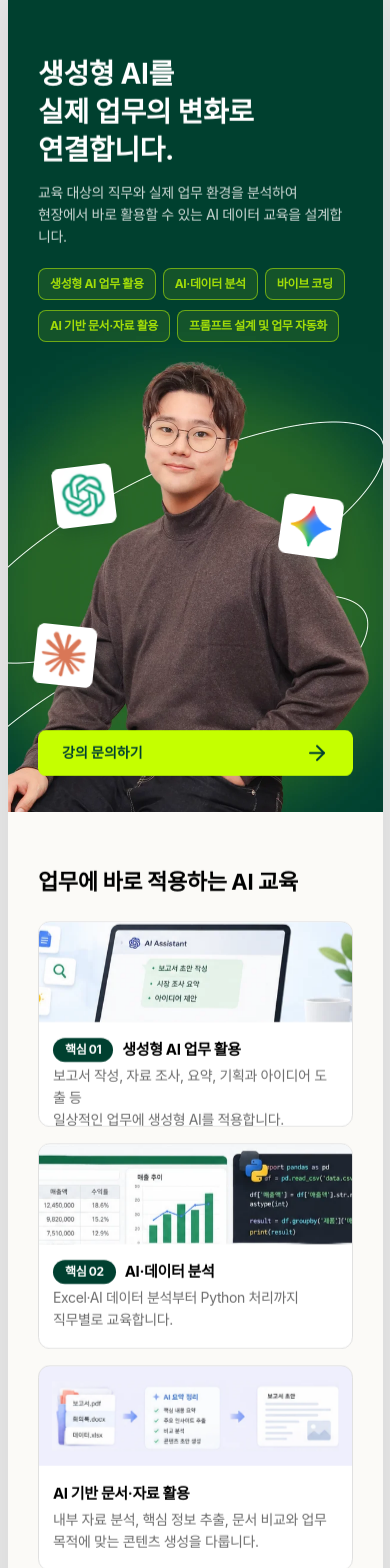
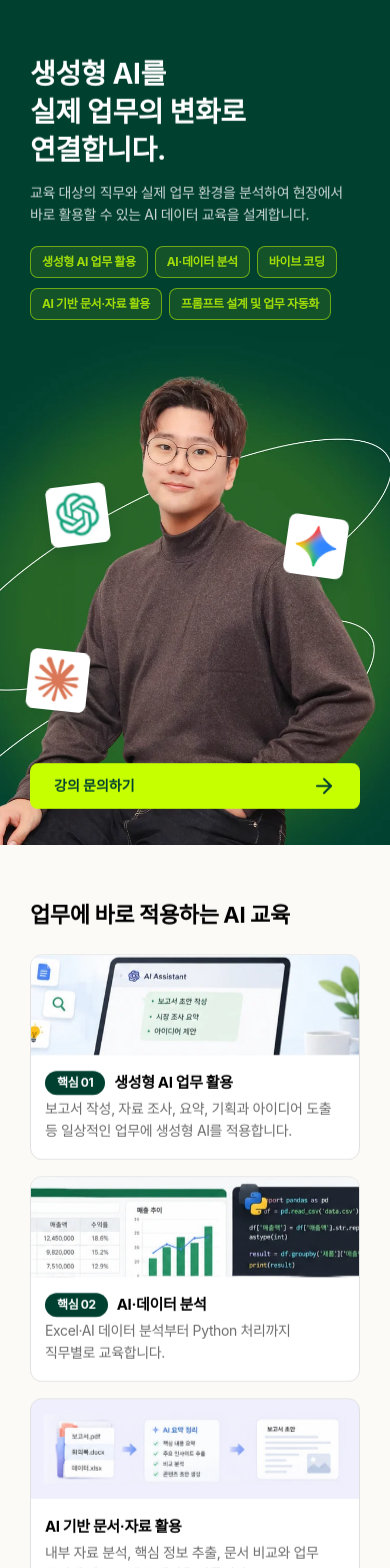
Before and after one commit to Aydencompany/Aydencompany.github.io, a Next.js app: page / in a window 390 px wide. Shown: the top 1568 px of the page. Built offline with nearby package versions, Linux system fonts and the light colour scheme; a web font is replaced by a local one.

Commit message:
Improve responsive text wrapping

```diff
--- a/app/globals.css
+++ b/app/globals.css
@@ -60,15 +60,22 @@ img {
 }
 
 .mobile-page {
-  width: min(100%, 375px);
+  width: 100%;
+  max-width: 430px;
   margin: auto;
   overflow: hidden;
   background: var(--white);
+  word-break: keep-all;
+  overflow-wrap: anywhere;
+}
+
+.title-line {
+  display: block;
 }
 
 .mobile-hero {
   position: relative;
-  height: 812px;
+  height: clamp(812px, 216.54vw, 931px);
   overflow: hidden;
   padding: 55px 30px;
   background: var(--green);
@@ -82,7 +89,7 @@ img {
 
 .mobile-hero h1 {
   margin: 0 0 13px;
-  font-size: 28px;
+  font-size: clamp(26px, 7.47vw, 28px);
   font-weight: 700;
   line-height: 38px;
 }
@@ -92,6 +99,7 @@ img {
   color: rgba(255, 255, 255, 0.8);
   font-size: 14px;
   line-height: 22px;
+  text-wrap: pretty;
 }
 
 .hero-tags {
@@ -117,7 +125,7 @@ img {
 .hero-art {
   position: absolute;
   inset: 0;
-  height: 812px;
+  height: clamp(812px, 216.54vw, 931px);
   overflow: hidden;
 }
 
@@ -154,15 +162,15 @@ img {
 }
 
 .floating-icon-chatgpt {
-  top: 469px;
-  left: 46px;
+  top: clamp(469px, 125.07vw, 538px);
+  left: clamp(39px, 12.27vw, 53px);
   --duration: 3.6s;
   --angle: -7deg;
 }
 
 .floating-icon-claude {
-  top: 627px;
-  left: 27px;
+  top: clamp(627px, 167.2vw, 719px);
+  left: clamp(24px, 7.2vw, 31px);
   --float-y: -10px;
   --duration: 4.2s;
   --delay: -1.4s;
@@ -170,8 +178,8 @@ img {
 }
 
 .floating-icon-gemini {
-  top: 499px;
-  right: 42px;
+  top: clamp(499px, 133.07vw, 572px);
+  right: clamp(36px, 11.2vw, 48px);
   --float-y: -7px;
   --duration: 3.9s;
   --delay: -2.2s;
@@ -262,7 +270,7 @@ img {
 }
 
 .course-card {
-  height: 206px;
+  min-height: 206px;
   overflow: hidden;
   border: 1px solid var(--line);
   border-radius: 12px;
@@ -309,6 +317,7 @@ img {
   color: var(--gray);
   font-size: 14px;
   line-height: 22px;
+  text-wrap: pretty;
 }
 
 .course-card-docs {
@@ -403,7 +412,7 @@ img {
 }
 
 .patent {
-  height: 114px;
+  min-height: 114px;
   background: var(--green);
   color: var(--white);
 }
@@ -437,7 +446,7 @@ img {
 }
 
 .mobile-contact {
-  height: 352px;
+  min-height: 352px;
   padding: 54px 30px;
   background: var(--green);
   color: var(--white);
@@ -446,7 +455,7 @@ img {
 
 .mobile-contact h2 {
   margin: 0 0 17px;
-  font-size: 28px;
+  font-size: clamp(24px, 7.47vw, 28px);
   line-height: 38px;
 }
 
@@ -455,6 +464,7 @@ img {
   color: rgba(255, 255, 255, 0.8);
   font-size: 14px;
   line-height: 22px;
+  text-wrap: pretty;
 }
 
 .reveal {
@@ -716,7 +726,7 @@ img {
   }
 }
 
-@media (min-width: 376px) {
+@media (min-width: 431px) {
   .mobile-page {
     box-shadow: 0 0 40px rgba(0, 0, 0, 0.08);
   }
--- a/app/page.tsx
+++ b/app/page.tsx
@@ -8,64 +8,39 @@ const courses = [
     alt: "생성형 AI 업무 화면",
     badge: "핵심 01",
     title: "생성형 AI 업무 활용",
-    description: (
-      <>
-        보고서 작성, 자료 조사, 요약, 기획과 아이디어 도출 등
-        <br />
-        일상적인 업무에 생성형 AI를 적용합니다.
-      </>
-    ),
+    description:
+      "보고서 작성, 자료 조사, 요약, 기획과 아이디어 도출 등 일상적인 업무에 생성형 AI를 적용합니다.",
   },
   {
     image: "./mobile/course-data.webp",
     alt: "AI 데이터 분석 화면",
     badge: "핵심 02",
     title: "AI·데이터 분석",
-    description: (
-      <>
-        Excel·AI 데이터 분석부터 Python 처리까지
-        <br />
-        직무별로 교육합니다.
-      </>
-    ),
+    description:
+      "Excel·AI 데이터 분석부터 Python 처리까지 직무별로 교육합니다.",
   },
   {
     image: "./mobile/course-docs.webp",
     alt: "AI 문서 활용 화면",
     title: "AI 기반 문서·자료 활용",
     variant: "docs",
-    description: (
-      <>
-        내부 자료 분석, 핵심 정보 추출, 문서 비교와 업무
-        <br />
-        목적에 맞는 콘텐츠 생성을 다룹니다.
-      </>
-    ),
+    description:
+      "내부 자료 분석, 핵심 정보 추출, 문서 비교와 업무 목적에 맞는 콘텐츠 생성을 다룹니다.",
   },
   {
     image: "./mobile/course-automation.webp",
     alt: "프롬프트 자동화 화면",
     title: "프롬프트 설계 및 업무 자동화",
     variant: "automation",
-    description: (
-      <>
-        원하는 결과를 얻기 위한 프롬프트 구조와 반복 업무를
-        <br />
-        효율적으로 처리하는 활용 방법을 학습합니다.
-      </>
-    ),
+    description:
+      "원하는 결과를 얻기 위한 프롬프트 구조와 반복 업무를 효율적으로 처리하는 활용 방법을 학습합니다.",
   },
   {
     image: "./mobile/course-vibe.webp",
     alt: "바이브 코딩 화면",
     title: "바이브 코딩",
-    description: (
-      <>
-        개발 경험이 없는 실무자도 생성형 AI를 활용해
-        <br />
-        간단한 웹페이지와 업무 도구를 제작할 수 있습니다.
-      </>
-    ),
+    description:
+      "개발 경험이 없는 실무자도 생성형 AI를 활용해 간단한 웹페이지와 업무 도구를 제작할 수 있습니다.",
   },
 ];
 
@@ -75,39 +50,24 @@ const programs = [
     title: "직무 맞춤형 설계",
     image: "./mobile/program-custom.webp",
     alt: "직무 맞춤형 교육 자료",
-    description: (
-      <>
-        교육 대상, 담당 업무, 활용 목적과 숙련도를 고려해
-        <br />
-        교육 내용과 난이도를 구성합니다.
-      </>
-    ),
+    description:
+      "교육 대상, 담당 업무, 활용 목적과 숙련도를 고려해 교육 내용과 난이도를 구성합니다.",
   },
   {
     badge: "핵심 02",
     title: "실제 업무 사례 중심",
     image: "./mobile/program-case.webp",
     alt: "현장 강의 모습",
-    description: (
-      <>
-        문서 작성, 자료 조사, 데이터 분석 등 현장에서 자주 접하는
-        <br />
-        업무를 중심으로 설명합니다.
-      </>
-    ),
+    description:
+      "문서 작성, 자료 조사, 데이터 분석 등 현장에서 자주 접하는 업무를 중심으로 설명합니다.",
   },
   {
     badge: "핵심 03",
     title: "참여형 실습",
     image: "./mobile/program-practice.webp",
     alt: "참여형 실습 모습",
-    description: (
-      <>
-        설명을 듣는 데서 끝나지 않고 직접 프롬프트를 작성하고
-        <br />
-        결과물을 만들어봅니다.
-      </>
-    ),
+    description:
+      "설명을 듣는 데서 끝나지 않고 직접 프롬프트를 작성하고 결과물을 만들어봅니다.",
   },
 ];
 
@@ -279,16 +239,13 @@ export default function Home() {
         <section className="mobile-hero">
           <div className="hero-copy reveal">
             <h1>
-              생성형 AI를
-              <br />
-              실제 업무의 변화로
-              <br />
-              연결합니다.
+              <span className="title-line">생성형 AI를</span>
+              <span className="title-line">실제 업무의 변화로</span>
+              <span className="title-line">연결합니다.</span>
             </h1>
             <p>
-              교육 대상의 직무와 실제 업무 환경을 분석하여
-              <br />
-              현장에서 바로 활용할 수 있는 AI 데이터 교육을 설계합니다.
+              교육 대상의 직무와 실제 업무 환경을 분석하여 현장에서 바로
+              활용할 수 있는 AI 데이터 교육을 설계합니다.
             </p>
           </div>
 
@@ -368,24 +325,19 @@ export default function Home() {
 
         <section id="profile" className="mobile-section profile-section">
           <h2 className="reveal">
-            연구부터 현장 적용까지
-            <br />
-            경험한 실무형 강사
+            <span className="title-line">연구부터 현장 적용까지</span>
+            <span className="title-line">경험한 실무형 강사</span>
           </h2>
           <div className="profile-list">
             <article className="patent reveal">
               <h3>
-                거대언어모델을 이용한 언어재활 업무지원
-                <br />
-                방법 및 시스템
+                거대언어모델을 이용한 언어재활 업무지원 방법 및 시스템
               </h3>
               <p>특허 제10-2915253호·공동 발명</p>
             </article>
             <article className="patent reveal">
               <h3>
-                도메인 특화 RAG 기반 언어재활 목표 ·
-                <br />
-                치료계획 생성 연구
+                도메인 특화 RAG 기반 언어재활 목표 · 치료계획 생성 연구
               </h3>
               <p>Expert Systems with Applications 투고 연구 공동저자</p>
             </article>
@@ -405,14 +357,12 @@ export default function Home() {
         <section id="contact" className="mobile-contact">
           <div className="reveal">
             <h2>
-              조직에 필요한 AI 교육을
-              <br />
-              함께 설계합니다
+              <span className="title-line">조직에 필요한 AI 교육을</span>
+              <span className="title-line">함께 설계합니다</span>
             </h2>
             <p>
-              교육 대상과 업무 환경, 원하는 교육 내용을 알려주시면
-              <br />
-              목적에 맞는 프로그램을 제안해 드립니다
+              교육 대상과 업무 환경, 원하는 교육 내용을 알려주시면 목적에
+              맞는 프로그램을 제안해 드립니다
             </p>
           </div>
           <button
```
